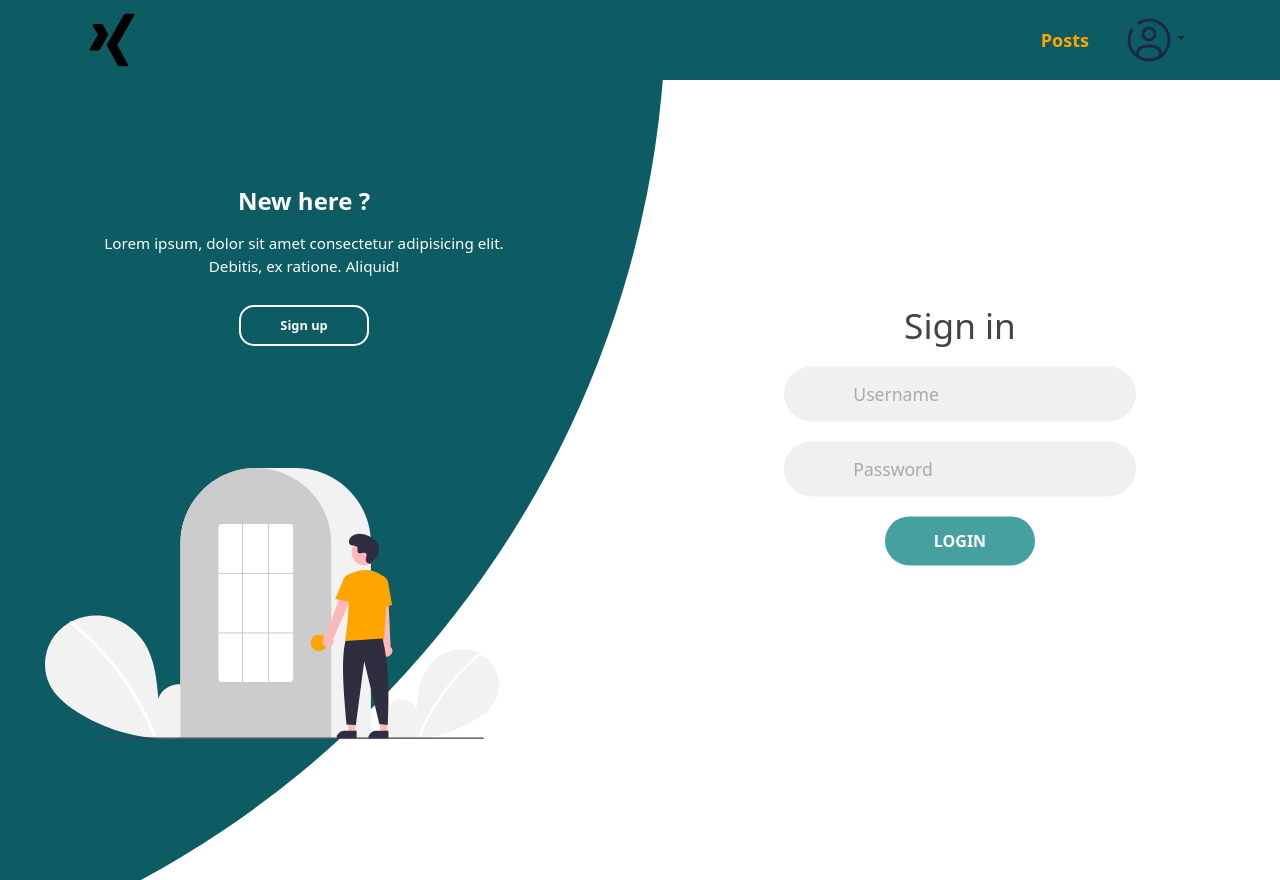
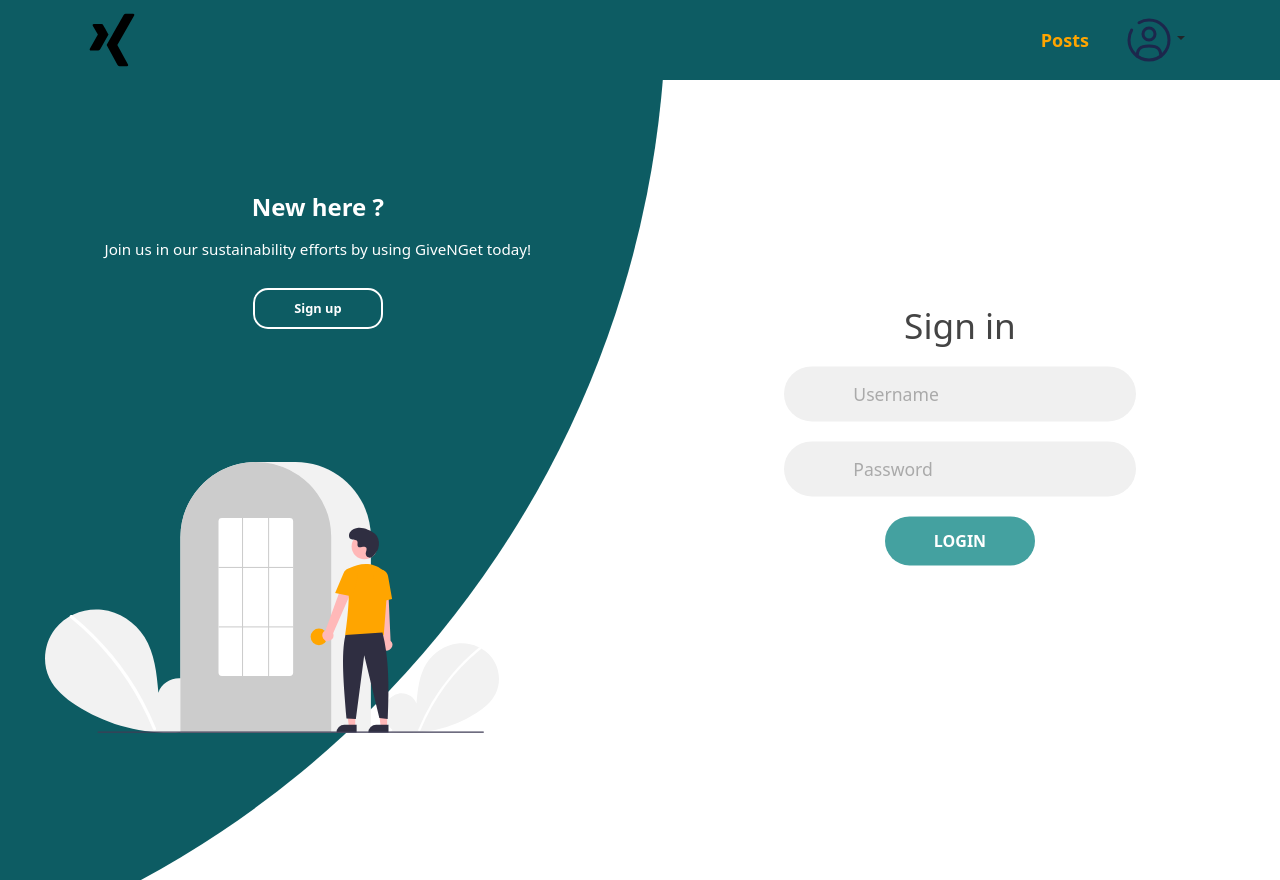
Before and after one commit to Ink-Project/GiveNGet, a React (Vite) app in the folder frontend/: page /login in a window 1280 px wide. Built offline with nearby package versions, Linux system fonts and the light colour scheme.

Commit message:
login/signup text fix

```diff
--- a/frontend/src/pages/Login.tsx
+++ b/frontend/src/pages/Login.tsx
@@ -146,8 +146,7 @@ const LoginPage = () => {
           <div className="content">
             <h3>New here ?</h3>
             <p>
-              Lorem ipsum, dolor sit amet consectetur adipisicing elit. Debitis, ex ratione.
-              Aliquid!
+              Join us in our sustainability efforts by using GiveNGet today!
             </p>
             <button className="btn transparent" onClick={toggleMode}>
               Sign up
@@ -159,8 +158,7 @@ const LoginPage = () => {
           <div className="content">
             <h3>One of us ?</h3>
             <p>
-              Lorem ipsum dolor sit amet consectetur adipisicing elit. Nostrum laboriosam ad
-              deleniti.
+              Welcome Back!
             </p>
             <button className="btn transparent" onClick={toggleMode}>
               Sign in
```
